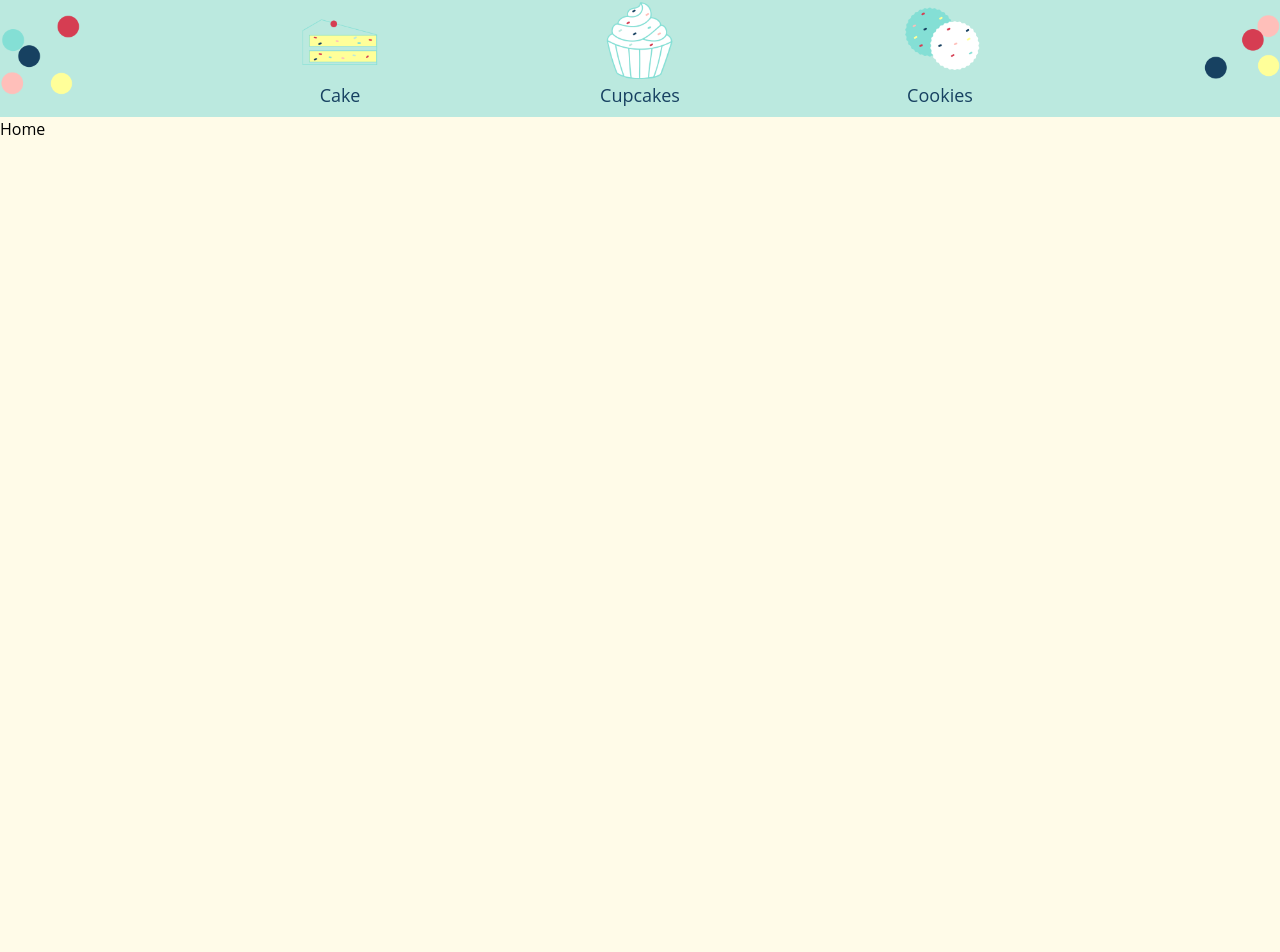
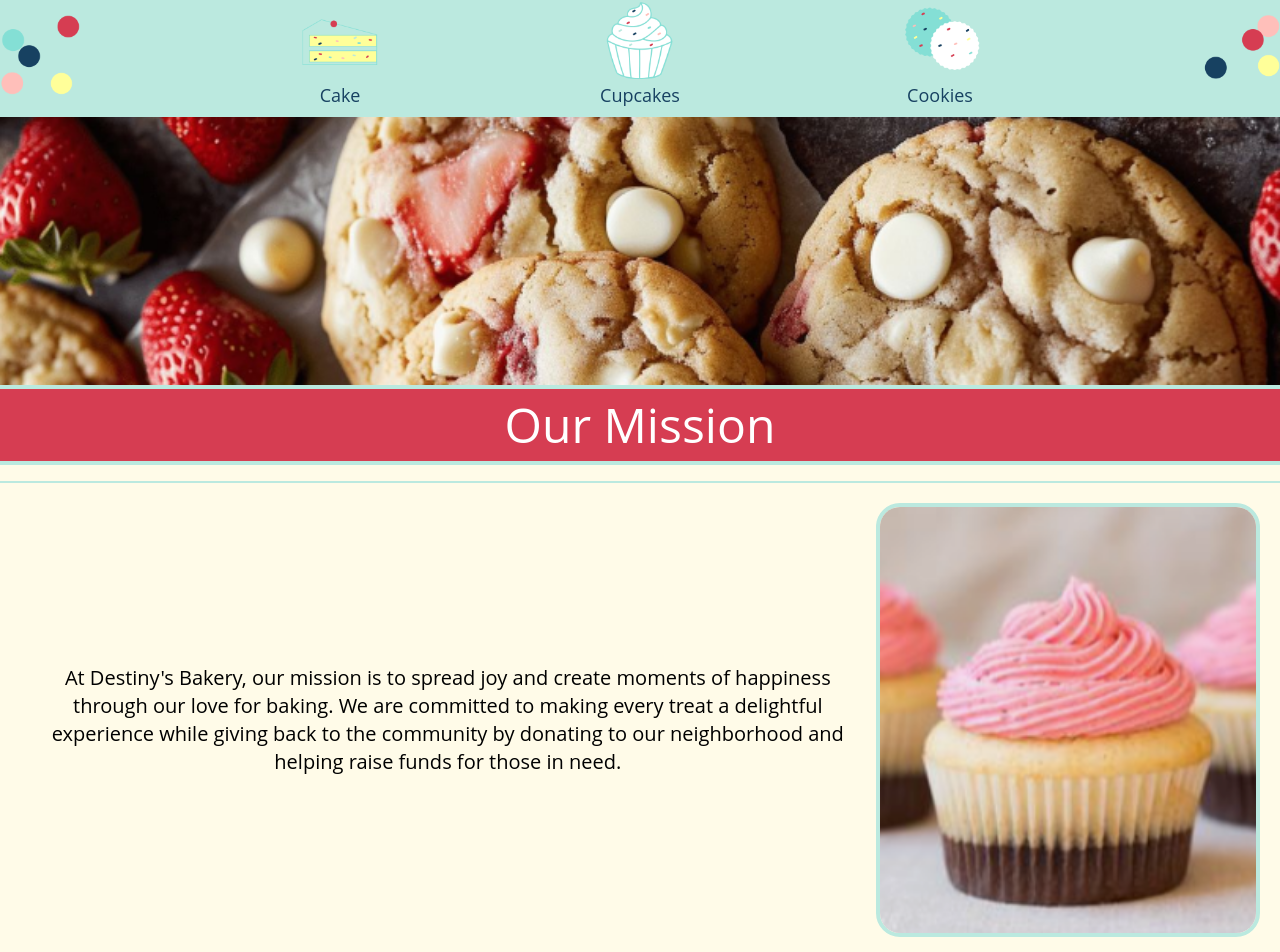
Before and after one commit to Shandea/destinys, a React (Create React App) app: page / in a window 1280 px wide. Shown: the part 239-1191 px from the top of the page. Before the commit the page ends 800 px from the top, so only its background shows below. Built offline with nearby package versions, Linux system fonts and the light colour scheme.

Commit message:
completed per requirements outlined in ticket for home page

```diff
--- a/src/Views/Pages/Home.jsx
+++ b/src/Views/Pages/Home.jsx
@@ -1,7 +1,23 @@
+import Title from "../Components/Title";
+import Blurb from "../Components/Blurb";
+import Image from "../Components/Image";
+import cookies from "../../Assets/Images/CookieWhiteChocolateSideWays.png";
+import cupCakePink from "../../Assets/Images/CupcakePink.png";
+const homeBlurbText =
+  "At Destiny's Bakery, our mission is to spread joy and create moments of happiness through our love for baking. We are committed to making every treat a delightful experience while giving back to the community by donating to our neighborhood and helping raise funds for those in need.";
 const Home = () => {
   return (
     <>
-      <h1>Home</h1>
+      <img
+        src={cookies}
+        alt="white choclate strawberry cookies"
+        className="h-full w-full object-contain"
+      />
+      <Title text="Our Mission" />
+      <div className="my-4 flex flex-col md:flex-row content-center items-center p-5 border-accentAqua border-y-2">
+        <Blurb text={homeBlurbText} />
+        <Image src={cupCakePink} alt="pink and brown cupcake" />
+      </div>
     </>
   );
 };
```
Also changed, not shown: src/Assets/Images/CookieWhiteChocolateSideWays.png (added).
